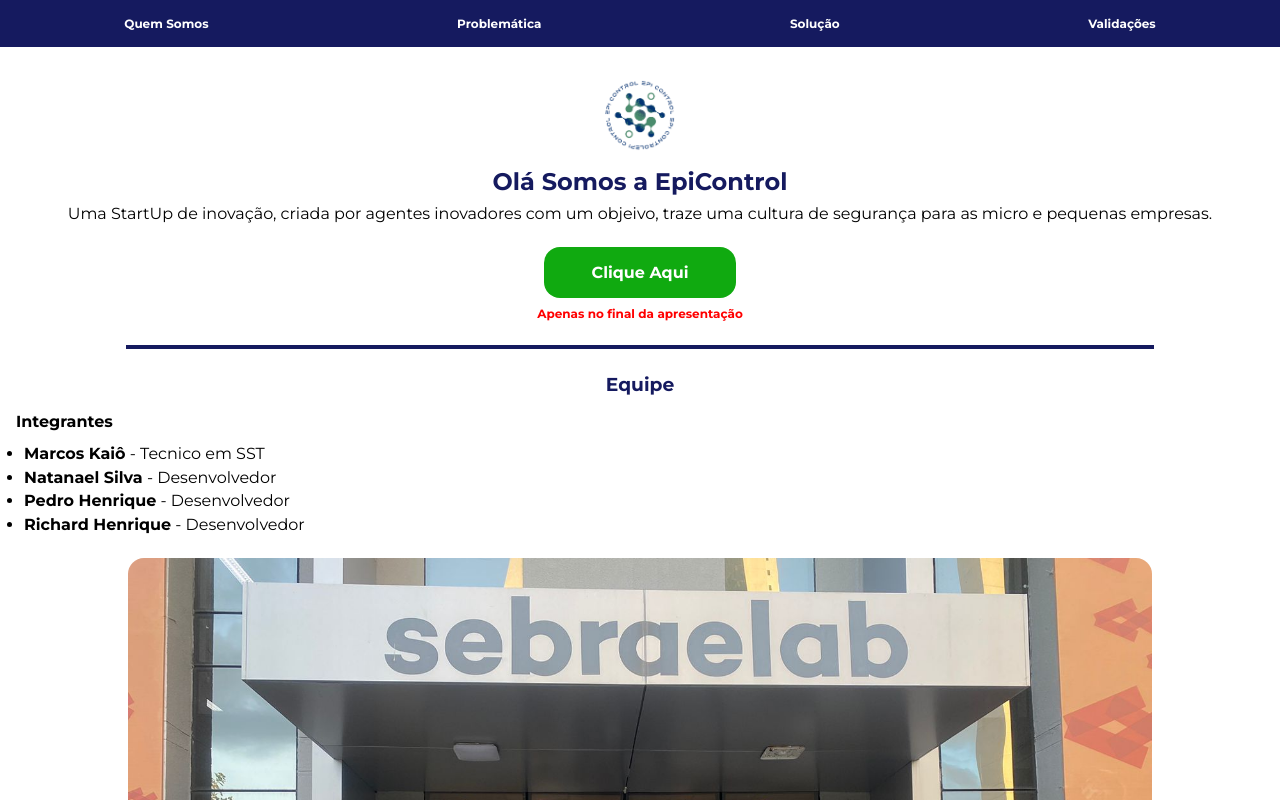
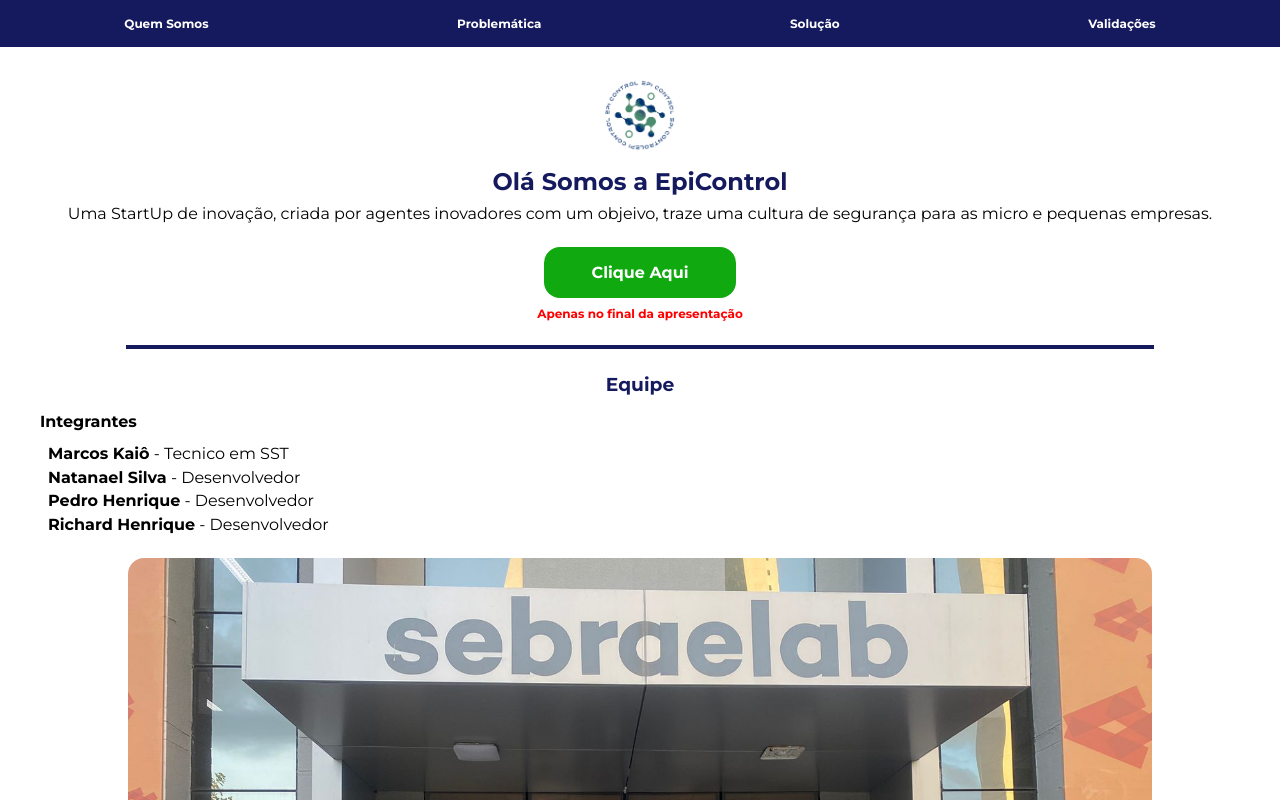
Before and after one commit to RichardHNS/SystemPitch, a React (Vite) app: page / in a window 1280 px wide. Shown: the top 800 px of the page. Built offline with nearby package versions, Linux system fonts and the light colour scheme.

Commit message:
ajustando img

```diff
--- a/src/App.css
+++ b/src/App.css
@@ -60,14 +60,13 @@ width: 90%;
 }
 .ContEquipe p{
  text-align: start;
- margin-left: 1rem;
+padding-left: 2.5rem;
  margin-bottom: 0.5rem;
  font-weight: bold;
 }
-.ContEquipe li{
-  margin-left: 1.5rem;
+.ContUl li{
+padding-left: 3rem;
 }
-
 .ContEquipe ul{
   display: flex;
   flex-direction: column;
--- a/src/App.jsx
+++ b/src/App.jsx
@@ -26,7 +26,7 @@ function App() {
           <hr className="hr1" />
           <div className="ContEquipe">
             <h3>Equipe</h3>
-            <ul>
+            <ul className="ContUl">
               <p>Integrantes</p>
               <li>
                 {" "}
--- a/src/Components/Contatos/Contatos.jsx
+++ b/src/Components/Contatos/Contatos.jsx
@@ -1,5 +1,7 @@
 import React from "react";
 import "./Contatos.css";
+import fundacentro from "/src/assets/image 8.png"
+import Sebrae from "/src/assets/image 9.png"
 
 const Contatos = () => {
   return (
@@ -23,8 +25,8 @@ const Contatos = () => {
           </div>
           <h4 className="Titleh4">Apoio</h4>
           <div className="Apoio">
-            <img src="src/assets/image 8.png" alt="" width="40px"/>
-            <img src="src/assets/image 9.png" alt="" width="45px"/>
+            <img src={fundacentro} alt="" width="40px"/>
+            <img src={Sebrae} alt="" width="45px"/>
           </div>
         </div>
       </div>
--- a/src/Pages/Problematica/Problema.jsx
+++ b/src/Pages/Problematica/Problema.jsx
@@ -1,6 +1,7 @@
 import React from "react";
 import NavBar from "../../Components/NavBar/NavBar";
 import "./Problematica.css";
+import Acidente from "/src/assets/Acidente.png"
 
 const Problema = () => {
   return (
@@ -17,7 +18,7 @@ const Problema = () => {
             <li>Ausência de uma cultura de segurança eficiente nas micro e pequenas empresas.</li>
           </ul>
           <img
-            src="src/assets/Acidente.png"
+            src={Acidente}
             alt=""
             width="300px"
             height="200px"
--- a/src/Pages/Solucao/Solucao.jsx
+++ b/src/Pages/Solucao/Solucao.jsx
@@ -2,6 +2,8 @@ import React from "react";
 import NavBar from "../../Components/NavBar/NavBar";
 import "./Solu.css";
 import Contatos from "../../Components/Contatos/Contatos";
+import gerencia from "/src/assets/image-removebg.png";
+import Automacao from "/src/assets/Automação-removebg-preview.png"
 
 const Solucao = () => {
   return (
@@ -11,7 +13,7 @@ const Solucao = () => {
         <div className="TextSolucao">
           <h2>Qual a nossa solução?</h2>
           <img
-            src="src/assets/Automação-removebg-preview.png"
+            src={Automacao}
             alt=""
             width="200px"
           />
@@ -42,7 +44,7 @@ const Solucao = () => {
         </div>
         <div className="contValor">
           <h3>Valor Agregado</h3>
-          <img src="src/assets/image-removebg.png" alt="" width="200px" />
+          <img src={gerencia} alt="" width="200px" />
           <p>
             Facilitação da gestão centralizada de EPI's da segurança da empresa
             propocionando maior eficiência operacional e redução de riscos de
```
